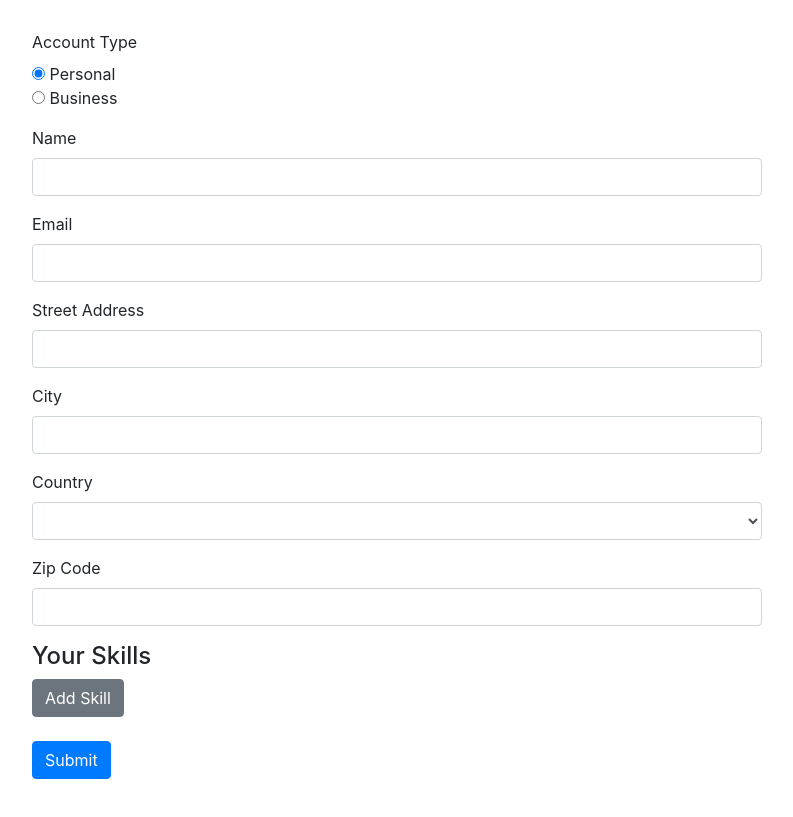
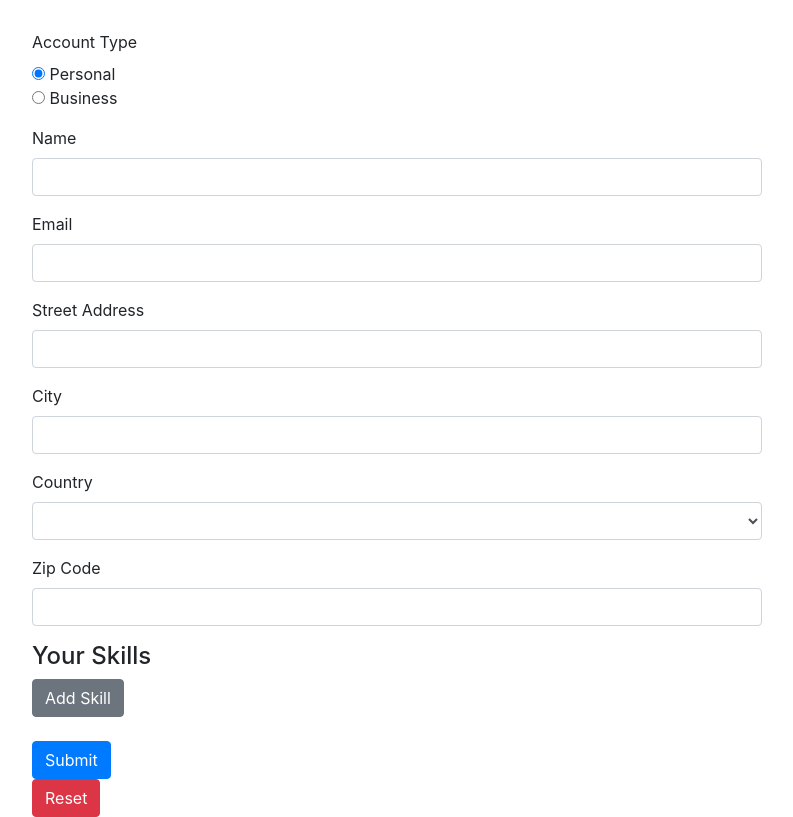
Before and after one commit to DarinDev1000/AngularFormLesson1, an Angular app: page / in a window 1280 px wide. Shown: the whole page, without its empty margins (53-846 px from the left). Built offline with nearby package versions, Linux system fonts and the light colour scheme.

Commit message:
Add reset button

```diff
--- a/src/app/app.component.html
+++ b/src/app/app.component.html
@@ -11,6 +11,9 @@
               formControlName="accountType"
               [value]="type"> {{ type }}
           </div>
+          <span
+            *ngIf="!signupForm.get('accountType').valid && signupForm.get('accountType').touched"
+            class="form-text text-muted">Please enter an Account Type!</span>
         </div>
 
         <div class="form-group">
@@ -111,6 +114,12 @@
         class="btn btn-primary"
         type="submit">Submit</button>
 
+        <br>
+        <button
+          class="btn btn-danger"
+          type="button"
+          (click)="onReset()">Reset</button>
+
       </form>
     </div>
   </div>
--- a/src/app/app.component.ts
+++ b/src/app/app.component.ts
@@ -60,4 +60,8 @@ export class AppComponent implements OnInit {
     const control = new FormControl(null, Validators.required);
     (this.signupForm.get('skills') as FormArray).push(control);
   }
+
+  onReset() {
+    this.signupForm.reset();
+  }
 }
```
